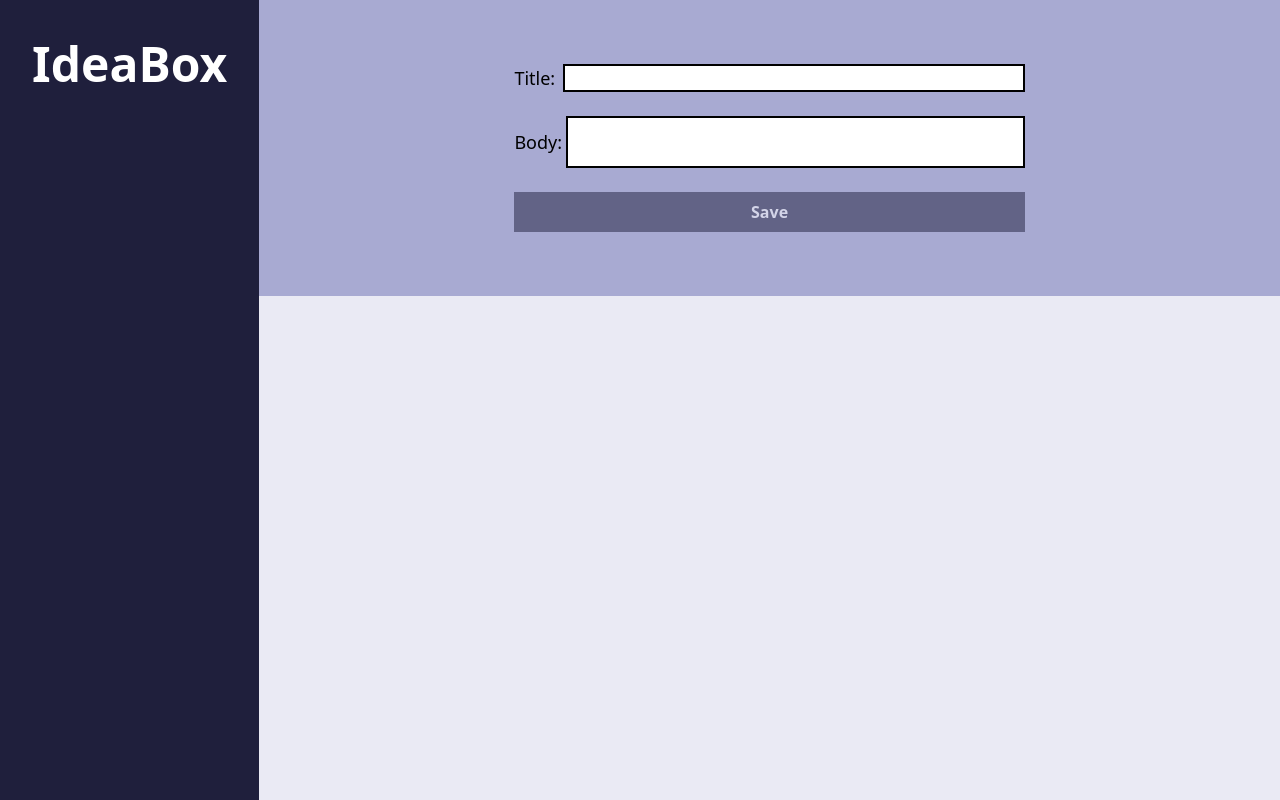
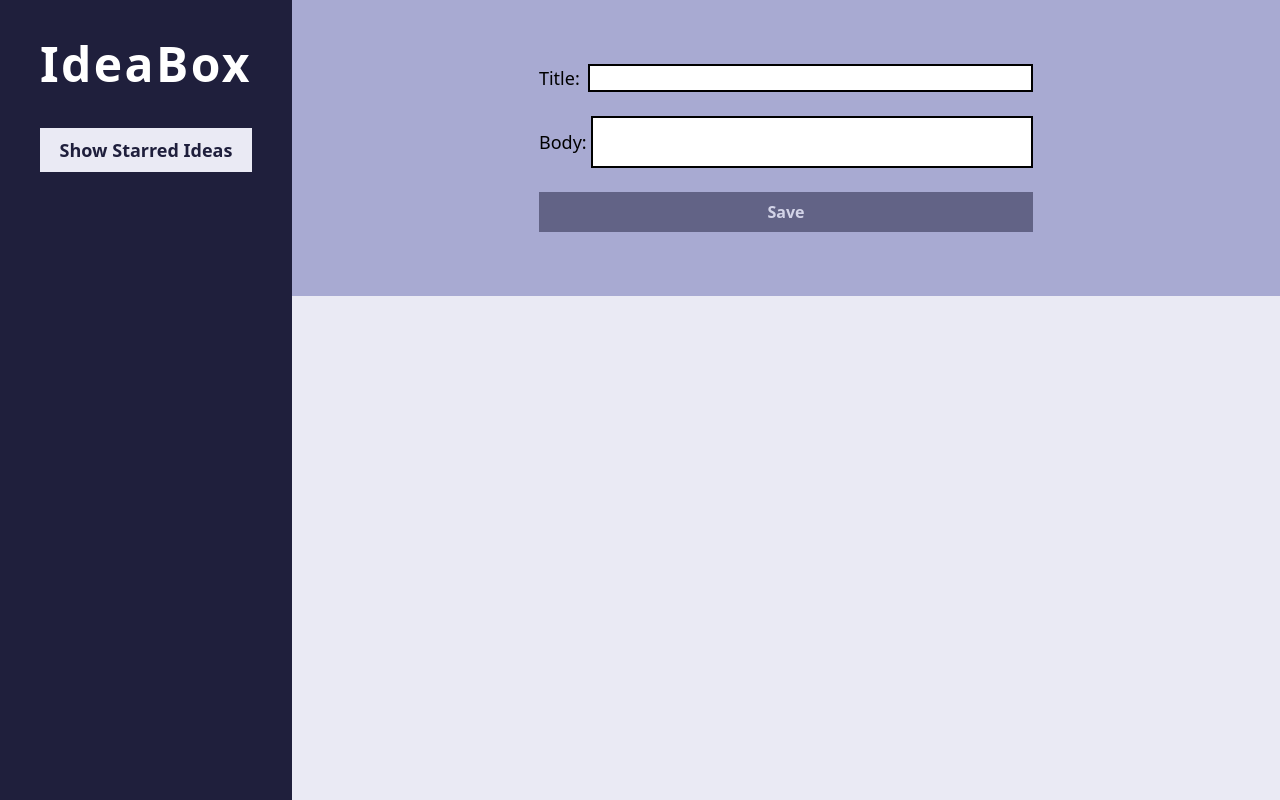
Before and after one commit to Jesusborjas006/ideabox, a React (Vite) app: page / in a window 1280 px wide. Built offline with nearby package versions, Linux system fonts and the light colour scheme.

Commit message:
Create button in nan

```diff
--- a/src/components/SideBar.tsx
+++ b/src/components/SideBar.tsx
@@ -1,7 +1,10 @@
 const SideBar = () => {
   return (
-    <nav className="sticky top-0 bg-[#1f1f3C] text-white min-h-screen">
-      <h1 className="text-5xl font-bold pt-10 px-8">IdeaBox</h1>
+    <nav className="sticky top-0 bg-[#1f1f3C] text-white min-h-screen px-10">
+      <h1 className="text-5xl font-bold pt-10 tracking-wider">IdeaBox</h1>
+      <button className="bg-[#eaeaf4] text-[#1f1f3C] text-lg font-bold w-full mt-10 py-2">
+        Show Starred Ideas
+      </button>
     </nav>
   );
 };
```
